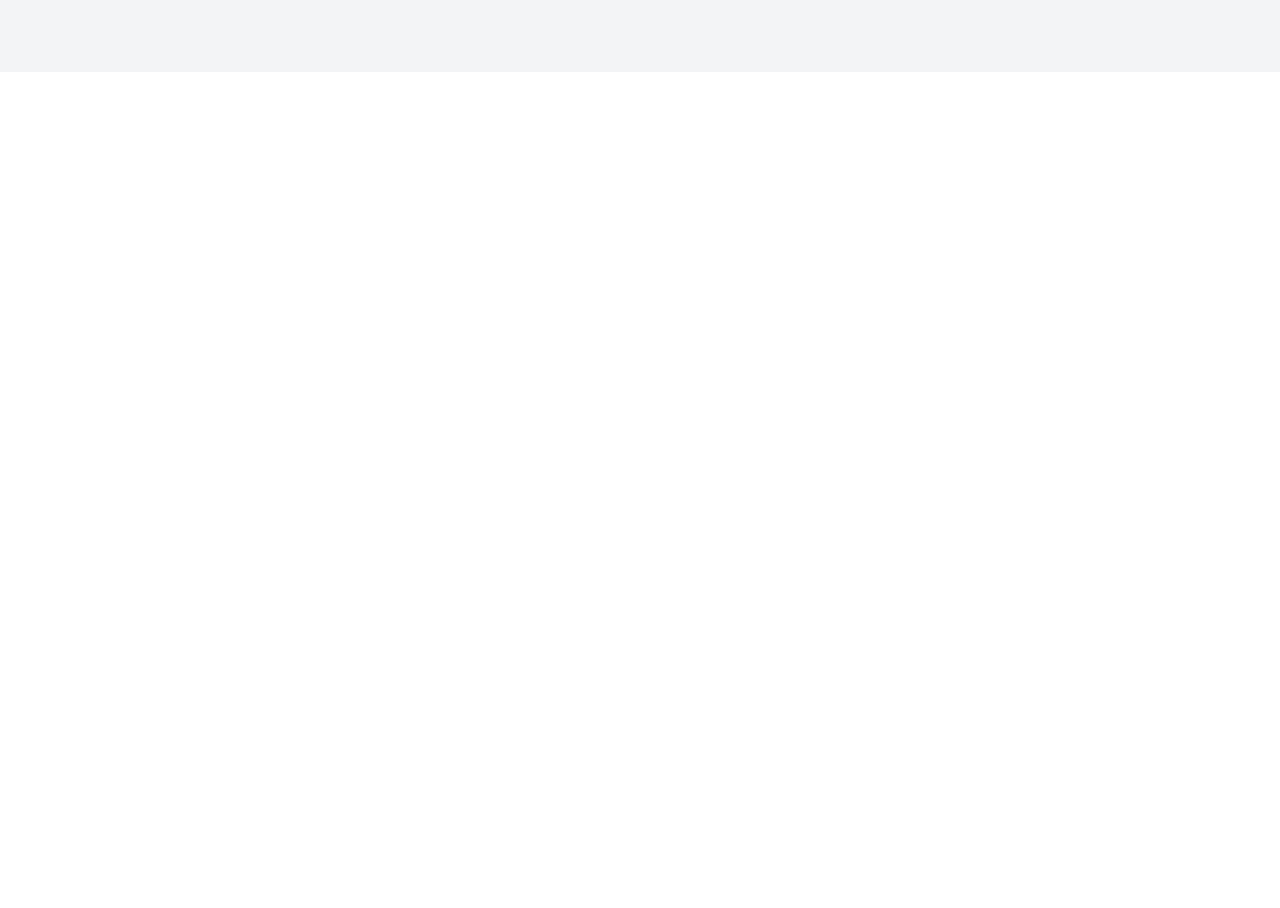
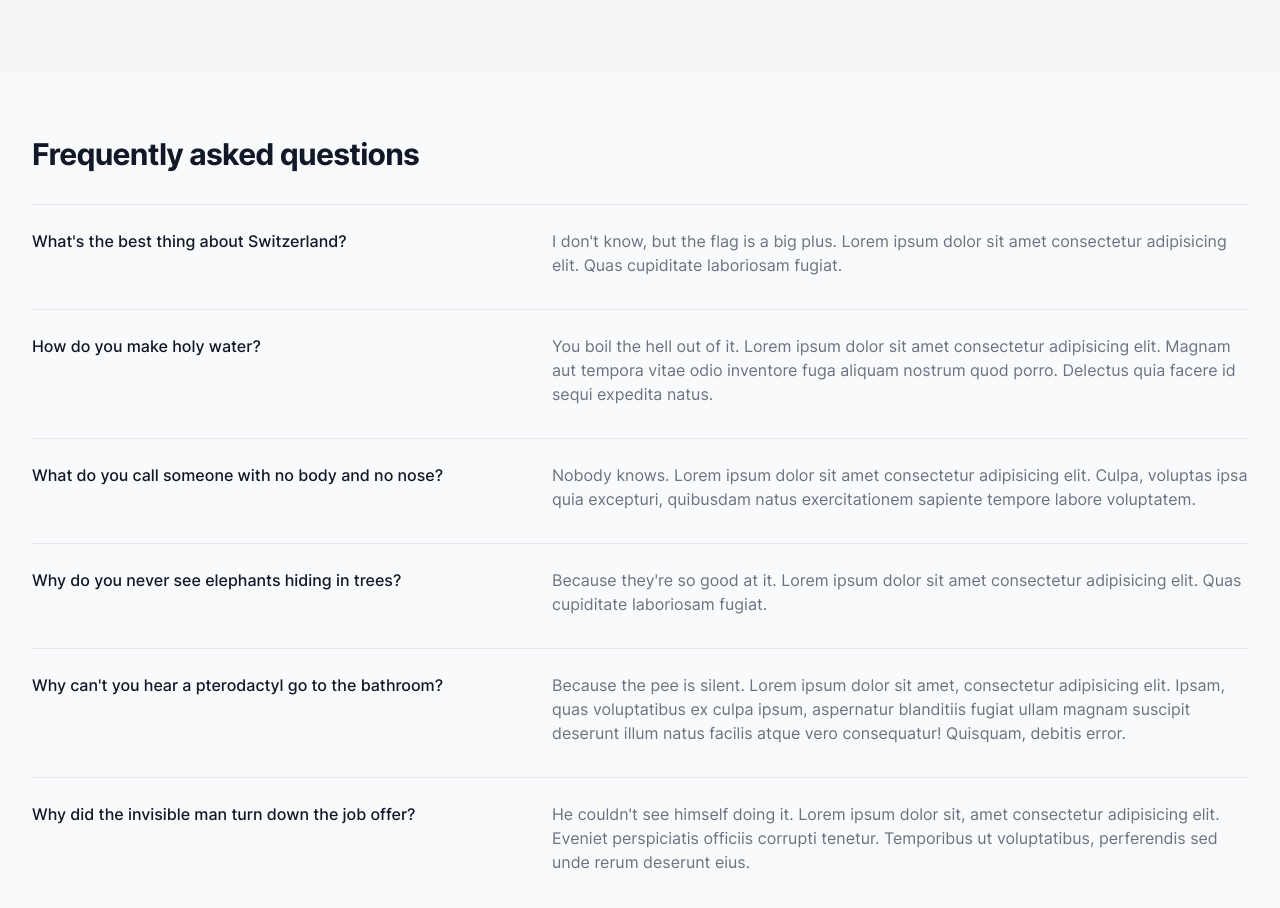
Before and after one commit to satyambnsal/dkbng, a Next.js app: page / in a window 1280 px wide. Shown: the part 740-1648 px from the top of the page. Before the commit the page ends 812 px from the top, so only its background shows below. Built offline with nearby package versions, Linux system fonts and the light colour scheme.

Commit message:
Add faq template

```diff
--- /dev/null
+++ b/src/components/FAQ.tsx
@@ -0,0 +1,100 @@
+
+
+
+export const FAQ = () => {
+  return (
+    <div className='bg-gray-50'>
+      <div className='mx-auto max-w-7xl divide-y divide-gray-200 py-12 px-4 sm:px-6 lg:py-16 lg:px-8'>
+        <h2 className='text-3xl font-bold tracking-tight text-gray-900'>
+          Frequently asked questions
+        </h2>
+        <div className='mt-8'>
+          <dl className='divide-y divide-gray-200'>
+            <div className='pt-6 pb-8 md:grid md:grid-cols-12 md:gap-8'>
+              <dt className='text-base font-medium text-gray-900 md:col-span-5'>
+                What's the best thing about Switzerland?
+              </dt>
+              <dd className='mt-2 md:col-span-7 md:mt-0'>
+                <p className='text-base text-gray-500'>
+                  I don't know, but the flag is a big plus. Lorem ipsum dolor
+                  sit amet consectetur adipisicing elit. Quas cupiditate
+                  laboriosam fugiat.
+                </p>
+              </dd>
+            </div>
+
+            <div className='pt-6 pb-8 md:grid md:grid-cols-12 md:gap-8'>
+              <dt className='text-base font-medium text-gray-900 md:col-span-5'>
+                How do you make holy water?
+              </dt>
+              <dd className='mt-2 md:col-span-7 md:mt-0'>
+                <p className='text-base text-gray-500'>
+                  You boil the hell out of it. Lorem ipsum dolor sit amet
+                  consectetur adipisicing elit. Magnam aut tempora vitae odio
+                  inventore fuga aliquam nostrum quod porro. Delectus quia
+                  facere id sequi expedita natus.
+                </p>
+              </dd>
+            </div>
+
+            <div className='pt-6 pb-8 md:grid md:grid-cols-12 md:gap-8'>
+              <dt className='text-base font-medium text-gray-900 md:col-span-5'>
+                What do you call someone with no body and no nose?
+              </dt>
+              <dd className='mt-2 md:col-span-7 md:mt-0'>
+                <p className='text-base text-gray-500'>
+                  Nobody knows. Lorem ipsum dolor sit amet consectetur
+                  adipisicing elit. Culpa, voluptas ipsa quia excepturi,
+                  quibusdam natus exercitationem sapiente tempore labore
+                  voluptatem.
+                </p>
+              </dd>
+            </div>
+
+            <div className='pt-6 pb-8 md:grid md:grid-cols-12 md:gap-8'>
+              <dt className='text-base font-medium text-gray-900 md:col-span-5'>
+                Why do you never see elephants hiding in trees?
+              </dt>
+              <dd className='mt-2 md:col-span-7 md:mt-0'>
+                <p className='text-base text-gray-500'>
+                  Because they're so good at it. Lorem ipsum dolor sit amet
+                  consectetur adipisicing elit. Quas cupiditate laboriosam
+                  fugiat.
+                </p>
+              </dd>
+            </div>
+
+            <div className='pt-6 pb-8 md:grid md:grid-cols-12 md:gap-8'>
+              <dt className='text-base font-medium text-gray-900 md:col-span-5'>
+                Why can't you hear a pterodactyl go to the bathroom?
+              </dt>
+              <dd className='mt-2 md:col-span-7 md:mt-0'>
+                <p className='text-base text-gray-500'>
+                  Because the pee is silent. Lorem ipsum dolor sit amet,
+                  consectetur adipisicing elit. Ipsam, quas voluptatibus ex
+                  culpa ipsum, aspernatur blanditiis fugiat ullam magnam
+                  suscipit deserunt illum natus facilis atque vero consequatur!
+                  Quisquam, debitis error.
+                </p>
+              </dd>
+            </div>
+
+            <div className='pt-6 pb-8 md:grid md:grid-cols-12 md:gap-8'>
+              <dt className='text-base font-medium text-gray-900 md:col-span-5'>
+                Why did the invisible man turn down the job offer?
+              </dt>
+              <dd className='mt-2 md:col-span-7 md:mt-0'>
+                <p className='text-base text-gray-500'>
+                  He couldn't see himself doing it. Lorem ipsum dolor sit, amet
+                  consectetur adipisicing elit. Eveniet perspiciatis officiis
+                  corrupti tenetur. Temporibus ut voluptatibus, perferendis sed
+                  unde rerum deserunt eius.
+                </p>
+              </dd>
+            </div>
+          </dl>
+        </div>
+      </div>
+    </div>
+  );
+};
--- a/src/pages/index.tsx
+++ b/src/pages/index.tsx
@@ -2,6 +2,7 @@ import * as React from 'react';
 
 import { HeroSection } from '@/components/HeroSection';
 import Layout from '@/components/layout/Layout';
+import {FAQ} from "@/components/FAQ"
 
 /**
  * SVGR Support
@@ -19,6 +20,7 @@ export default function HomePage() {
   return (
     <Layout>
       <HeroSection />
+      <FAQ />
     </Layout>
   );
 }
```
